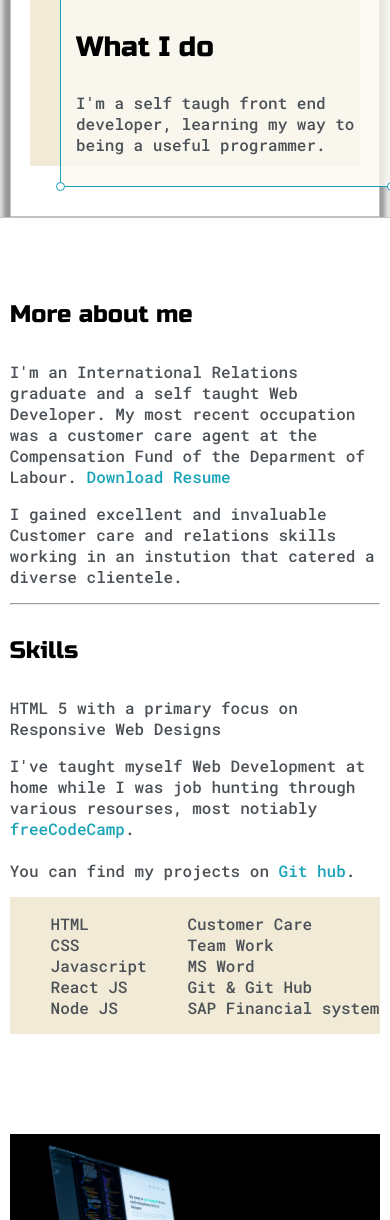
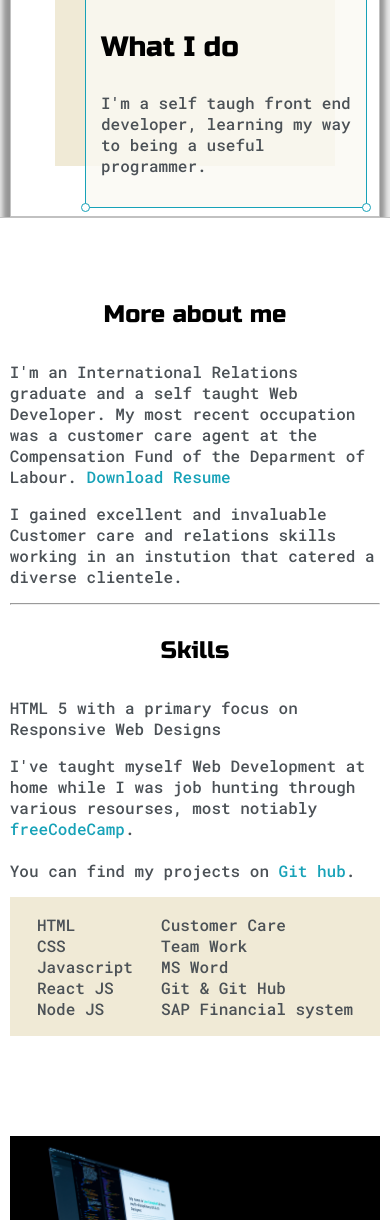
Before and after one commit to ShakexSempe/Themed-Portfolio-page, a plain HTML site: page index.html in a window 390 px wide. Shown: the part 1009-2229 px from the top of the page. Drawn offline with Linux system fonts and the light colour scheme.

Commit message:
changes to the mobile view

```diff
--- a/default.css
+++ b/default.css
@@ -391,7 +391,7 @@ h6 {
     }
 }
 
-@media screen and (max-width:800px){
+@media screen and (max-width:450px){
     .intro-wrapper {
             grid-template-columns: 1fr;
             grid-template-areas:
@@ -400,9 +400,29 @@ h6 {
             'right-column'
             ;
     }
+    .main-container h4{
+        text-align: center;
+    }
     .right-column{
         justify-content: center;
     }
+    #skills ul{
+        padding: 1px;
+    }
+    #preview{
+    width: 250px;
+    border: 1.5px solid #17a2b8;
+    background-color: var(--previewBg);
+    padding: 15px;
+    position: relative;
+}
+#preview-shadow{
+    background-color: var(--previewShadow);
+    width: 250px;
+    height: 180px;
+    padding-left: 30px;
+    padding-top: 30px;
+}
 }
 
 /*end of Media query*/
```
Also changed, not shown: index.html (line endings or trailing spaces).
